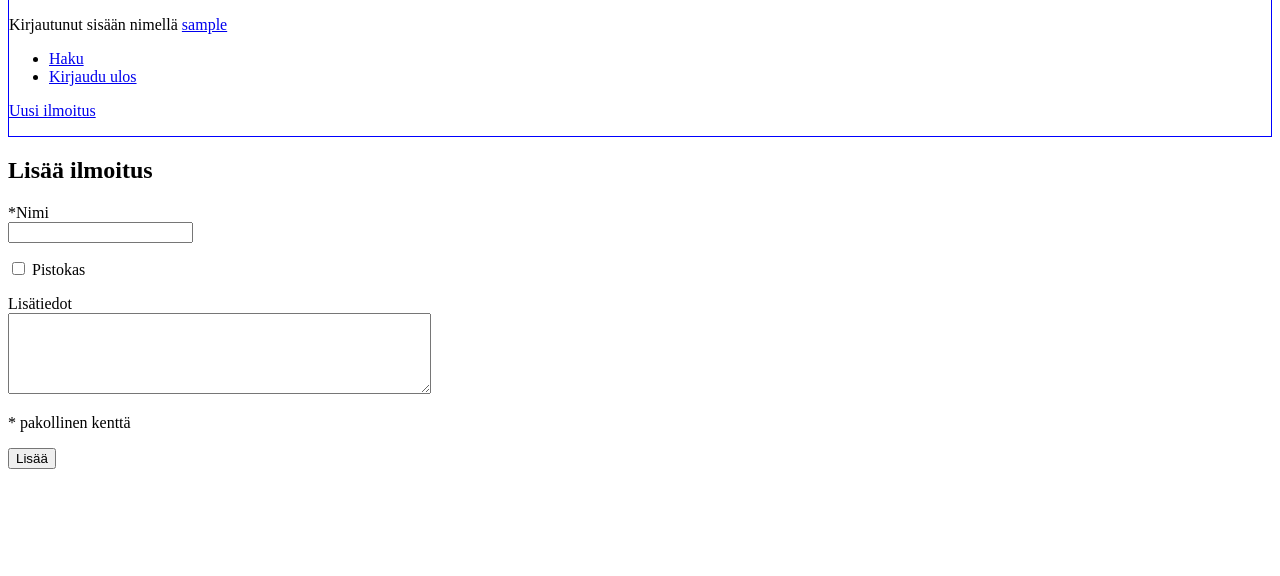
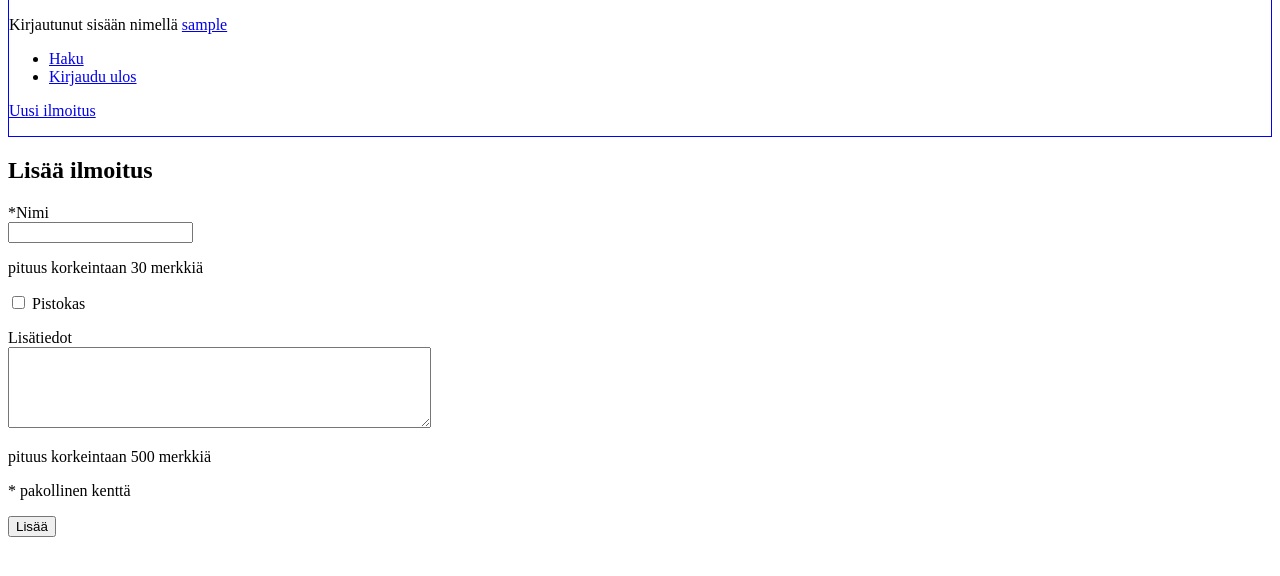
Before and after one commit to mkankaan/plantswap, a Flask app: page /new_listing in a window 1280 px wide. Shown: the part 81-657 px from the top of the page. Run offline with Flask 3, Linux system fonts and the light colour scheme; the visitor is signed in with stand-in values (Sample User, id 1).

Commit message:
Show input length requirements when creating a new listing

```diff
--- a/templates/new_listing.html
+++ b/templates/new_listing.html
@@ -13,6 +13,7 @@
       maxlength="{{ restrictions.max_name }}"
       required
     />
+    <p>pituus korkeintaan {{ restrictions.max_name }} merkkiä</p>
   </p>
 
   <p><input type="checkbox" name="cutting" value="1" /> Pistokas</p>
@@ -25,6 +26,7 @@
       cols="50"
       maxlength="{{ restrictions.max_info }}"
     ></textarea>
+    <p>pituus korkeintaan {{ restrictions.max_info }} merkkiä</p>
   </p>
 
   <p>* pakollinen kenttä</p>
```
